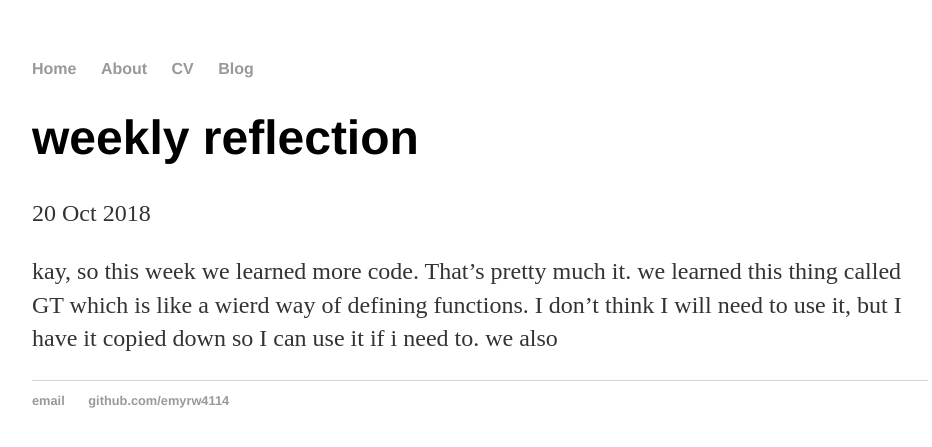
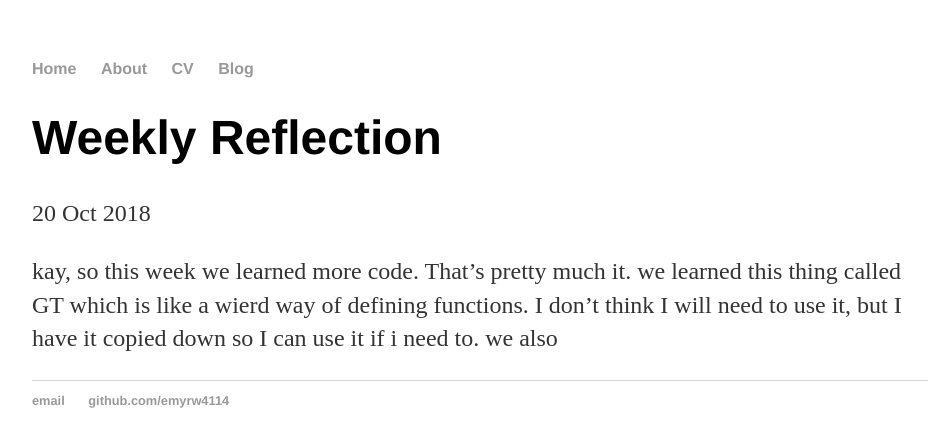
Before and after one commit to emyrw4114/emyrw4114.github.io, a Jekyll site: the page built from _posts/2018-11-02-weekly-reflection-#5.md, in a window 1280 px wide. Shown: the top 447 px of the page, without its empty margins (160-1092 px from the left). Built offline with Jekyll 4.4.1, drawn with Linux system fonts in a browser that asks for light colours.

```diff
--- a/_posts/2018-11-02-weekly-reflection-#5.md
+++ b/_posts/2018-11-02-weekly-reflection-#5.md
@@ -1,6 +1,6 @@
 ---
 layout: post
-title: weekly reflection #5
+title: Weekly Reflection #5
 date: 2018-10-20
 ---
 
```
